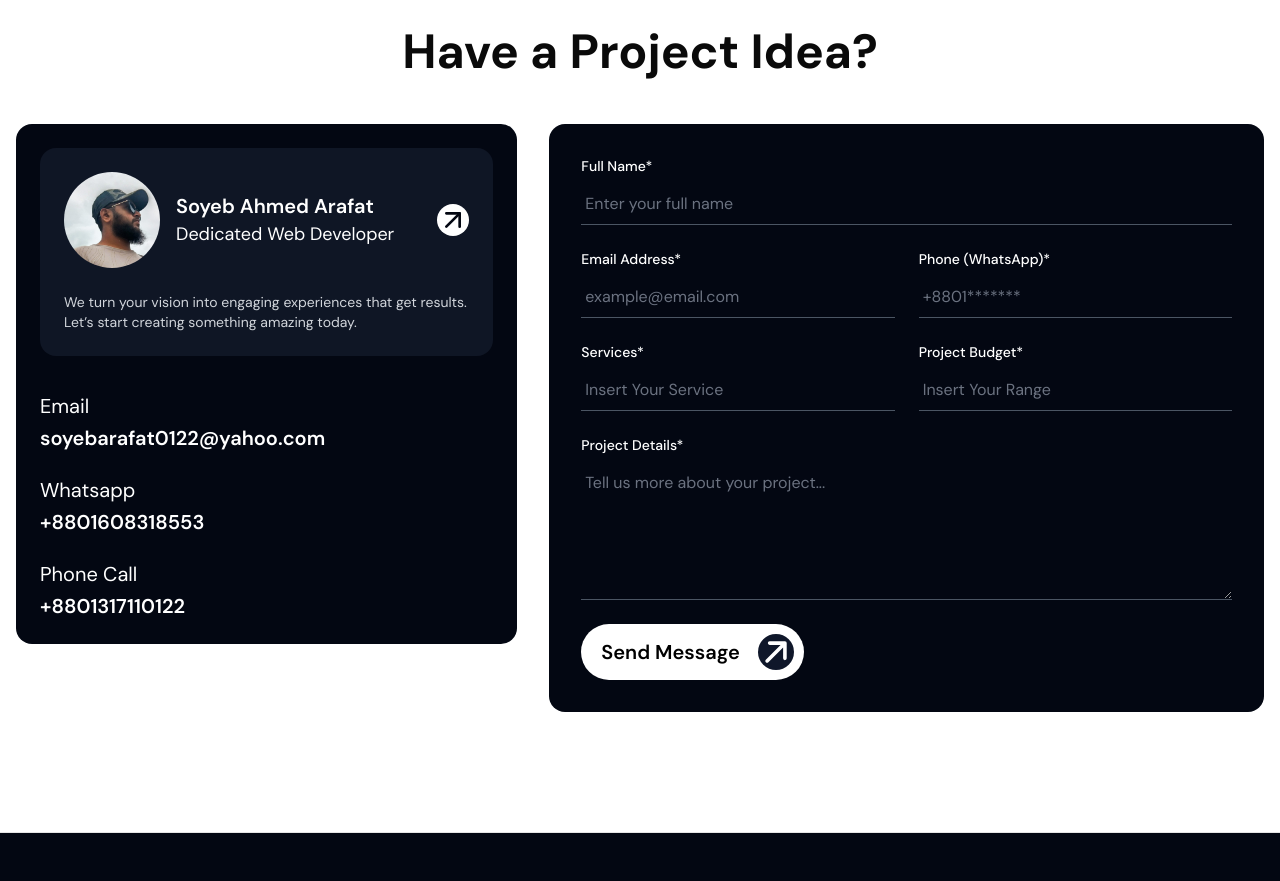
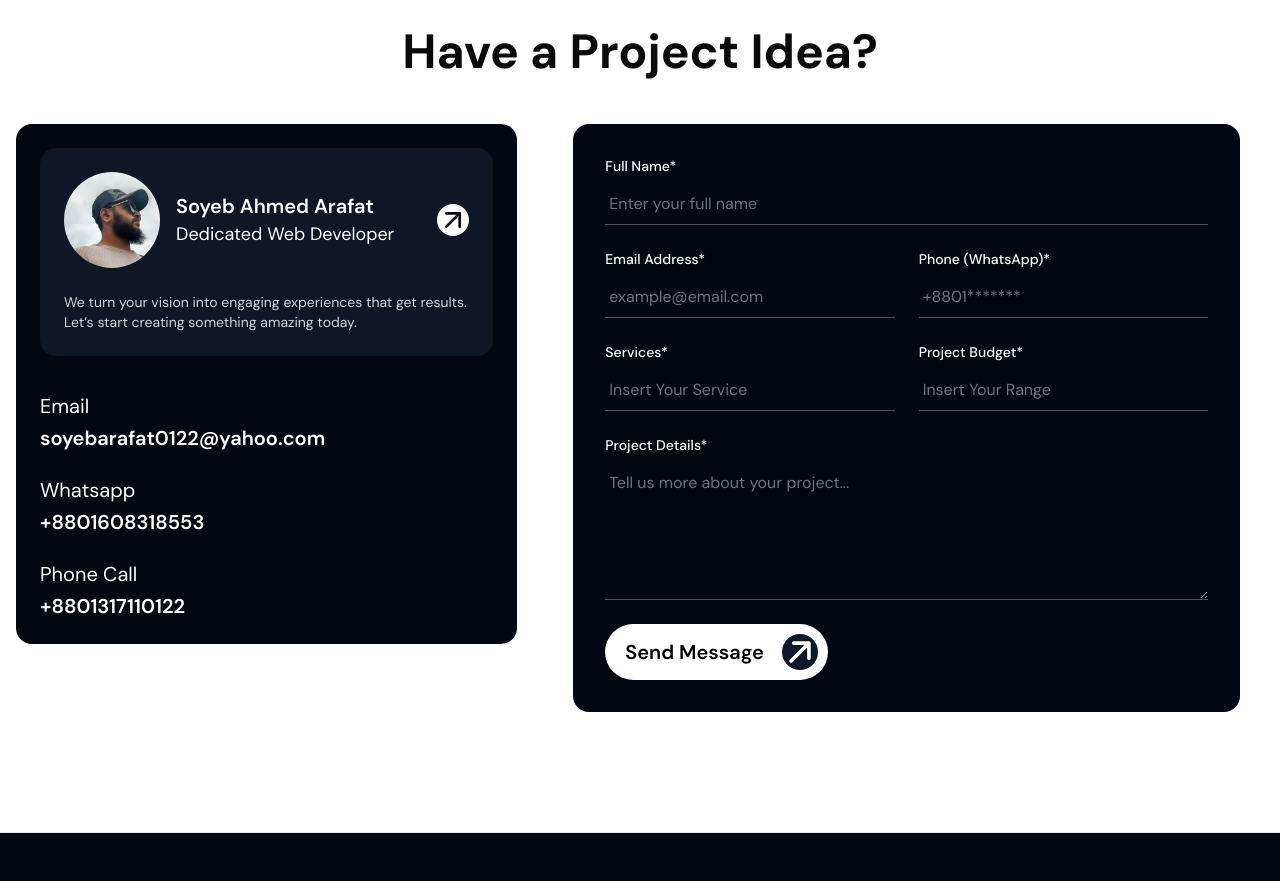
Before and after one commit to Arafat0122/soyeb_arafat, a React (Vite) app: page /contact in a window 1280 px wide. Shown: the part 700-1581 px from the top of the page. Built offline with nearby package versions, Linux system fonts and the light colour scheme; a web font is replaced by a local one.

Commit message:
About updated

```diff
--- a/src/pages/About/AboutBanner/AboutBanner.jsx
+++ b/src/pages/About/AboutBanner/AboutBanner.jsx
@@ -30,7 +30,7 @@ const AboutBanner = () => {
             </div>
           </div>
           <h1 className="text-[80px]  md:text-[120px]  2xl:text-[170px] font-bold absolute bottom-[0%] shadow-xl">
-            About Us
+            About Me
           </h1>
         </div>
       </div>
--- a/src/pages/Contact/ContactForm/ContactForm.jsx
+++ b/src/pages/Contact/ContactForm/ContactForm.jsx
@@ -27,13 +27,13 @@ Service: ${service}
 Budget: ${budget}
 Project Details: ${details}`;
 
-    const myNumber = "8801608318553"; // Your WhatsApp number
+    const myNumber = "8801608318553";
     const url = `https://wa.me/${myNumber}?text=${encodeURIComponent(message)}`;
     window.open(url, "_blank");
   };
 
   return (
-    <div className="text-white ">
+    <div className="px-6 text-white">
       <form
         className="p-8 space-y-6 bg-gray-950 rounded-2xl"
         onSubmit={(e) => e.preventDefault()}
@@ -121,7 +121,7 @@ Project Details: ${details}`;
         <button
           type="button"
           onClick={handleSendWhatsApp}
-          className="flex items-center justify-center gap-2 theme_btn"
+          className="theme_btn flex items-center justify-center gap-2"
         >
           Send Message
           <HiArrowUp className="arrow_icon" />
```
